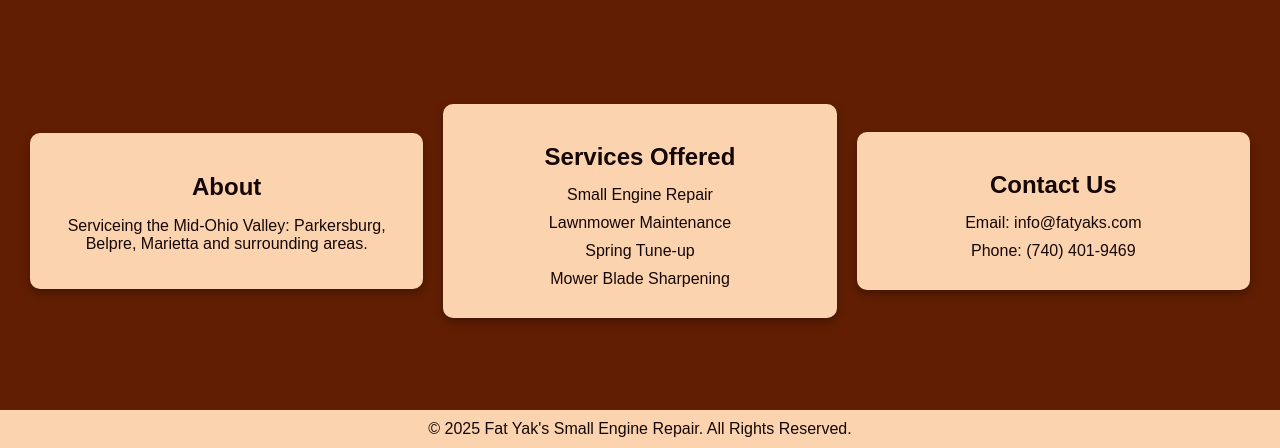
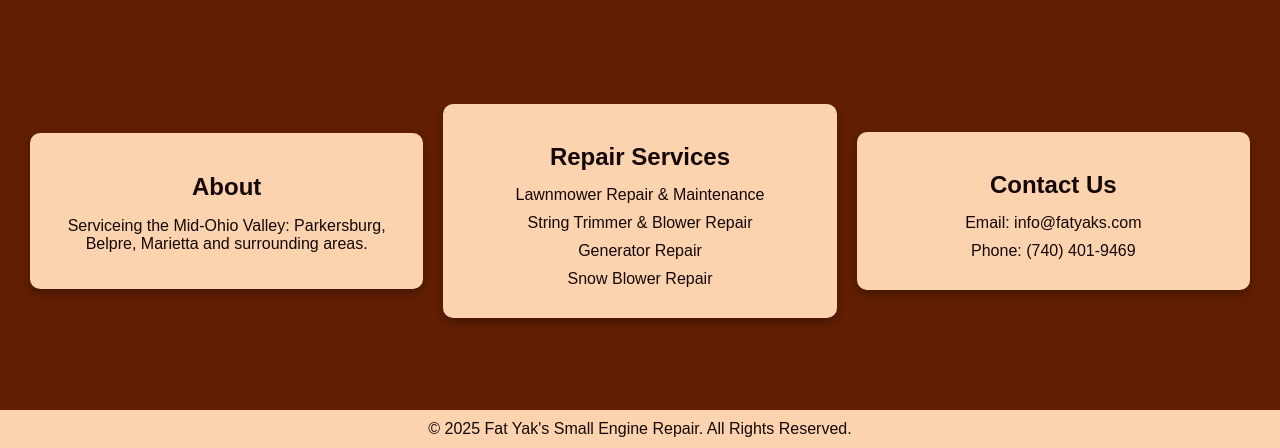
Before and after one commit to zmad5306/fatyaks, a plain HTML site: page index.html in a window 1280 px wide. Shown: the part 352-800 px from the top of the page. Drawn offline with Linux system fonts and the light colour scheme.

Commit message:
services

```diff
--- a/index.html
+++ b/index.html
@@ -98,13 +98,14 @@
           surrounding areas.
         </p>
       </section>
+
       <section class="section">
-        <h2>Services Offered</h2>
+        <h2>Repair Services</h2>
         <ul>
-          <li>Small Engine Repair</li>
-          <li>Lawnmower Maintenance</li>
-          <li>Spring Tune-up</li>
-          <li>Mower Blade Sharpening</li>
+          <li>Lawnmower Repair & Maintenance</li>
+          <li>String Trimmer & Blower Repair</li>
+          <li>Generator Repair</li>
+          <li>Snow Blower Repair</li>
         </ul>
       </section>
 
```
